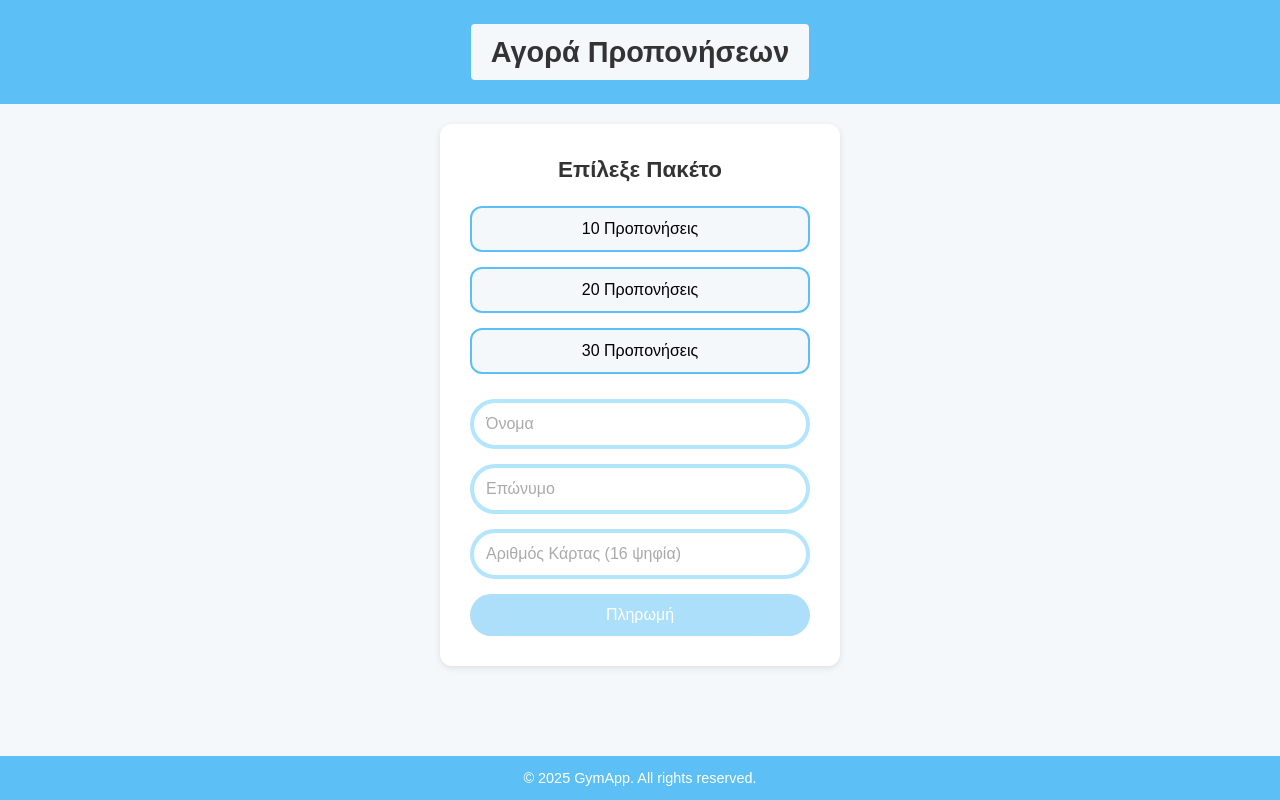
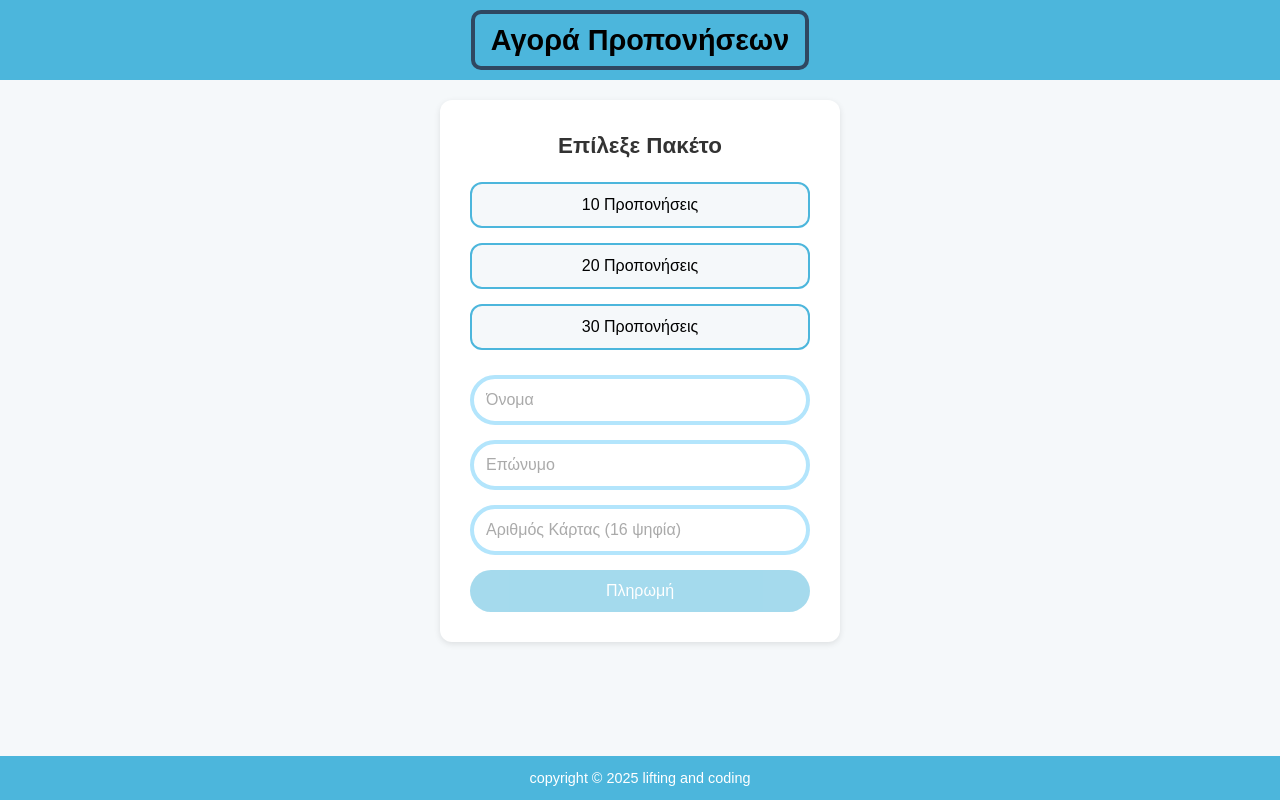
Before and after one commit to irinizampet/gym, a Django app: page /payment/ in a window 1280 px wide. Run offline with Django 5.2, Linux system fonts and the light colour scheme.

Commit message:
τελειωμενη πληρωμη

```diff
--- a/jango/MyProject/mysite/gym/templates/payment.html
+++ b/jango/MyProject/mysite/gym/templates/payment.html
@@ -10,8 +10,8 @@
     body { background-color: #f5f8fa; color: #333; line-height: 1.4; display: flex; flex-direction: column; min-height: 100vh; }
 
     /* Header */
-    header { background-color: #5CC0F6; padding: 20px; text-align: center; }
-    header h1 { display: inline-block; background-color: #f5f8fa; color: #333; padding: 8px 20px; border: 4px solid #5CC0F6; border-radius: 8px; font-size: 1.8rem; }
+    header { background-color: rgb(76, 182, 220); padding: 20px; text-align: center; }
+    header h1 { display: inline-block; background-color: #f5f8fa; color: #333; padding: 8px 20px; border: 4px solid rgb(76, 182, 220); border-radius: 8px; font-size: 1.8rem; }
 
     /* Main content */
     main { flex: 1; display: flex; justify-content: center; align-items: flex-start; padding: 20px; }
@@ -20,9 +20,9 @@
 
     /* Κουμπιά πακέτων */
     .packages { display: flex; flex-direction: column; gap: 15px; margin-bottom: 25px; }
-    .packages button { width: 100%; padding: 12px; font-size: 1rem; border: 2px solid #5CC0F6; border-radius: 12px; background-color: #f5f8fa; cursor: pointer; transition: background-color 0.2s, color 0.2s; }
-    .packages button:hover { background-color: #5CC0F6; color: #fff; }
-    .packages button.active { background-color: #5CC0F6; color: #fff; }
+    .packages button { width: 100%; padding: 12px; font-size: 1rem; border: 2px solid rgb(76, 182, 220); border-radius: 12px; background-color: #f5f8fa; cursor: pointer; transition: background-color 0.2s, color 0.2s; }
+    .packages button:hover { background-color: rgb(76, 182, 220); color: #fff; }
+    .packages button.active { background-color: rgb(76, 182, 220); color: #fff; }
 
     /* Inputs */
     .form-container input[type="text"],
@@ -30,7 +30,7 @@
     .form-container input::placeholder { color: #aaa; }
 
     /* Submit button */
-    .form-container .submit-btn { width: 100%; padding: 12px; font-size: 1rem; background-color: #5CC0F6; border: none; border-radius: 25px; color: #fff; cursor: pointer; transition: opacity 0.2s; }
+    .form-container .submit-btn { width: 100%; padding: 12px; font-size: 1rem; background-color:rgb(76, 182, 220); border: none; border-radius: 25px; color: #fff; cursor: pointer; transition: opacity 0.2s; }
     .form-container .submit-btn:disabled { opacity: 0.5; cursor: not-allowed; }
     .form-container .submit-btn:hover:not(:disabled) { opacity: 0.9; }
 
@@ -38,14 +38,17 @@
     .success-message { display: none; margin-top: 20px; padding: 15px; border: 2px solid #4CAF50; background-color: #e8f5e9; color: #2e7d32; border-radius: 8px; text-align: center; font-weight: bold; }
 
     /* Footer */
-    footer { background-color: #5CC0F6; text-align: center; padding: 12px 0; color: #fff; font-size: 0.9rem; }
+    footer { background-color: rgb(76, 182, 220); text-align: center; padding: 12px 0; color: #fff; font-size: 0.9rem; }
   </style>
 </head>
 <body>
 
-  <header>
-    <h1>Αγορά Προπονήσεων</h1>
+  <header style="background-color: rgb(76, 182, 220); padding: 10px 0; text-align: center;">
+    <h1 style="display: inline-block; background-color: rgb(76, 182, 220); color: black; padding: 6px 16px; border: 4px solid #2f4761; border-radius: 10px; font-size: 1.8rem; font-family: Arial;">Αγορά Προπονήσεων</h1>
   </header>
+
+
+
 
   <main>
     <div class="form-container">
@@ -66,13 +69,13 @@
       </form>
 
       <div id="successMessage" class="success-message">
-        Η πληρωμή ολοκληρώθηκε με επιτυχία! Ευχαριστούμε για την αγορά.
+        Η πληρωμή ολοκληρώθηκε με επιτυχία! Καλή αρχή!
       </div>
     </div>
   </main>
 
   <footer>
-    © 2025 GymApp. All rights reserved.
+    copyright © 2025 lifting and coding
   </footer>
 
   <script>
```
